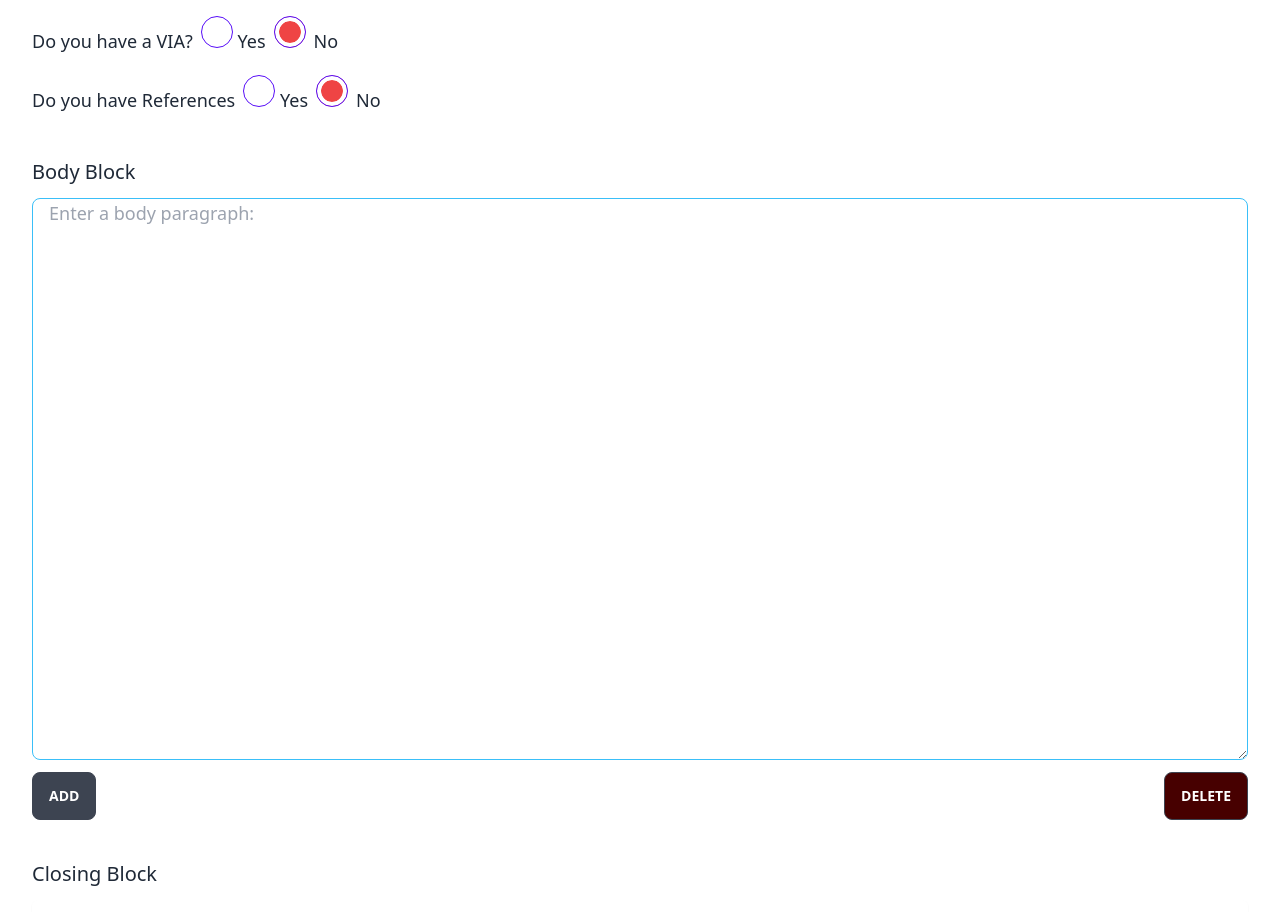
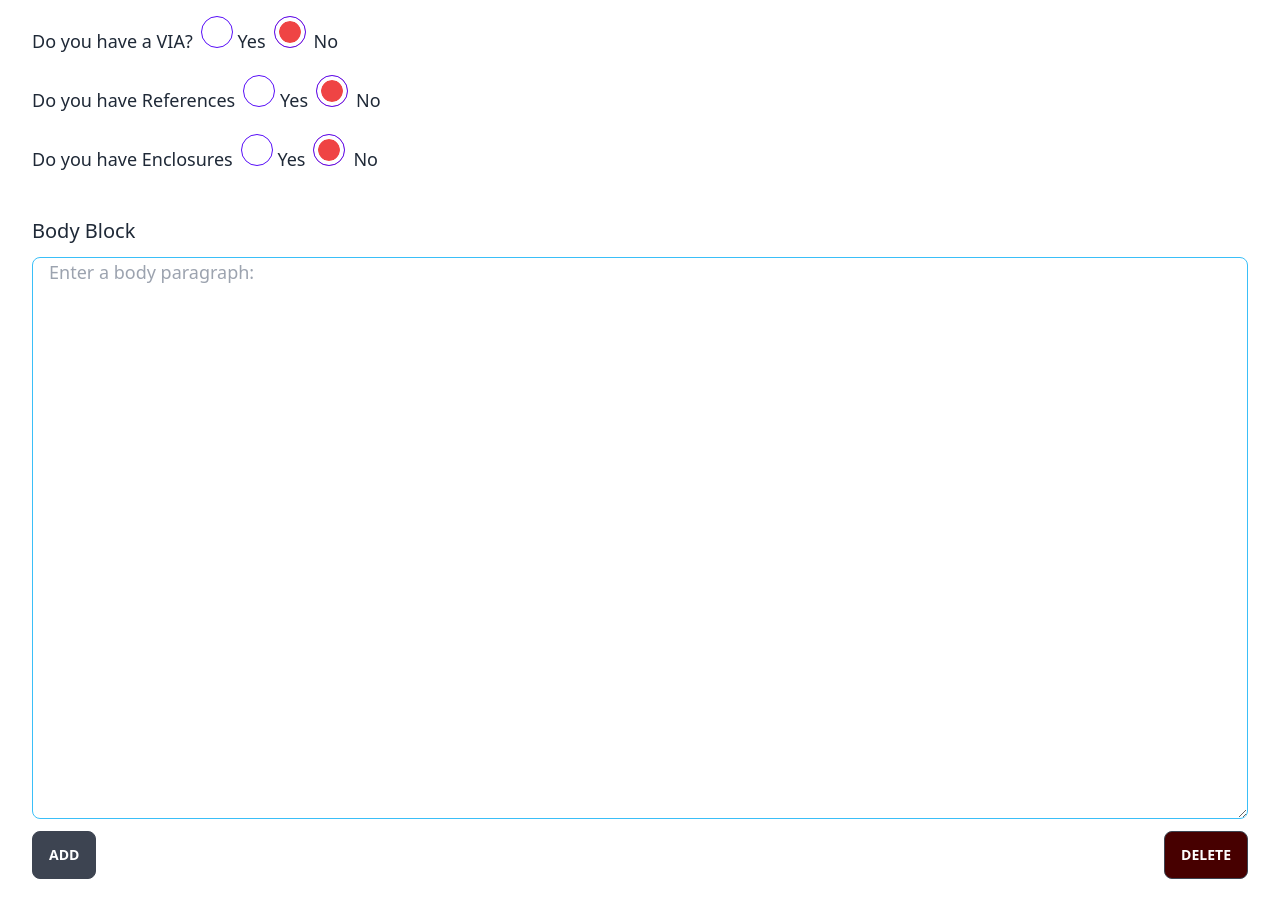
Before and after one commit to GregPetropoulos/Naval-Letter-Generator, a React (Create React App) app: page / in a window 1280 px wide. Shown: the part 1280-2192 px from the top of the page. Built offline with nearby package versions, Linux system fonts and the light colour scheme.

Commit message:
Finished the last UX radio button  in the group.

```diff
--- a/src/components/Radios.jsx
+++ b/src/components/Radios.jsx
@@ -3,15 +3,15 @@ import { Fragment, useState } from 'react';
 const Radios = () => {
   const [viaIsChecked, setViaIsChecked] = useState(false);
   const [refIsChecked, setRefIsChecked] = useState(false);
+  const [encIsChecked, setEncIsChecked] = useState(false);
 
   const [addViaInput, setAddViaInput] = useState([]);
   const [addRefInput, setAddRefInput] = useState([]);
-  console.log('addViaInput--->STATE', addViaInput);
-  console.log('addRefInpu--->STATE', addRefInput);
+  const [addEncInput, setAddEncInput] = useState([]);
 
   // If the VIA radio button is checked Yes, show the first input field and add button
   // If an additional VIA field is added show the remove button
-// * HANDLING THE RADIO CLICK AND SETTING THE INTIAL STATE
+  // * HANDLING THE RADIO CLICK AND SETTING THE INTIAL STATE
   const viaOnChange = () => {
     setViaIsChecked(!viaIsChecked);
     setAddViaInput([{ via: '' }]);
@@ -21,12 +21,20 @@ const Radios = () => {
     setAddRefInput([{ references: '' }]);
   };
 
+  const encOnChange = () => {
+    setEncIsChecked(!encIsChecked);
+    setAddEncInput([{ enclosures: '' }]);
+  };
+
   // * HANDLING THE ADDITION OF HTML INPUT ELEMENTS
   const addViaInputTag = () => {
     setAddViaInput((prev) => [...prev, { via: '' }]);
   };
   const addRefInputTag = () => {
     setAddRefInput((prev) => [...prev, { references: '' }]);
+  };
+  const addEncInputTag = () => {
+    setAddEncInput((prev) => [...prev, { enclosures: '' }]);
   };
 
   // * HANDLING THE REMOVAL OF HTML INPUT ELEMENTS
@@ -41,6 +49,11 @@ const Radios = () => {
     const inputs = [...addRefInput];
     const arrItemRemoved = inputs.filter((item, idx) => idx !== index);
     setAddRefInput(arrItemRemoved);
+  };
+  const removeEncInputTag = (e, index) => {
+    const inputs = [...addEncInput];
+    const arrItemRemoved = inputs.filter((item, idx) => idx !== index);
+    setAddEncInput(arrItemRemoved);
   };
 
   // * HADLING THE ONCHANGES FOR TEXT INPUTS SEPERATELY
@@ -61,11 +74,20 @@ const Radios = () => {
     setAddRefInput(textRefInputs);
   };
 
+  const handleEncTextInput = (e, index) => {
+    const textEncInputs = [...addEncInput];
+    const { name, value } = e.target;
+    textEncInputs[index][name] = value;
+    setAddEncInput(textEncInputs);
+  };
+
   return (
     <Fragment>
       <label className='sm:text-xl mt-7'> Optional Items</label>
 
+      {/****--------------1st RADIO BUTTON AND FIELDS-----------------****/}
       <div className='form-control block items-center text-xs my-1 sm:text-lg'>
+
         <label className='mb-2 mr-2'> Do you have a VIA?</label>
         <input
           type='radio'
@@ -122,7 +144,8 @@ const Radios = () => {
             </div>
           ))
         : null}
-      {/*!* Stopped here need to cop[y and paste therest in below here and update the youtube comment---------------2nd RADIO BUTTON AND FIELDS----------------- */}
+
+      {/****--------------2nd RADIO BUTTON AND FIELDS-----------------****/}
       <div className='form-control block items-center text-xs my-1 sm:text-lg'>
         <label className='mb-2 mr-2'> Do you have References</label>
         <input
@@ -180,40 +203,64 @@ const Radios = () => {
             </div>
           ))
         : null}
-
-      {/* <div className='form-control block text-xs my-1 sm:text-lg'>
-        <label className='mb-2 mr-2'> Do you have References?</label>
-        <input
-          type='radio'
-          name='radio-2'
-          className='radio radio-primary mx-2 radio-xs checked:bg-blue-500 sm:radio-lg'
-        />{' '}
-        Yes
-        <input
-          type='radio'
-          name='radio-2'
-          className='radio  mx-2 radio-xs radio-primary checked:bg-red-500 sm:radio-lg'
-          checked
-        />
-        No
-      </div>
-
-      <div className='form-control block text-xs my-1 sm:text-lg'>
-        <label className='mb-2 mr-2'> Do you have Enclosures?</label>
+      {/****--------------3nd RADIO BUTTON AND FIELDS-----------------****/}
+      <div className='form-control block items-center text-xs my-1 sm:text-lg'>
+        <label className='mb-2 mr-2'> Do you have Enclosures</label>
         <input
           type='radio'
           name='radio-3'
-          className='radio radio-primary mx-2 radio-xs checked:bg-blue-500 sm:radio-lg'
+          id='radio-3'
+          value='3'
+          checked={encIsChecked === true}
+          onChange={encOnChange}
+          className='radio radio-primary mx-2 radio-xs checked:bg-blue-500 sm:radio-lg sm:m-0'
         />{' '}
         Yes
         <input
           type='radio'
           name='radio-3'
+          id='radio-3'
+          value='3'
+          checked={encIsChecked === false}
+          onChange={encOnChange}
           className='radio  mx-2 radio-xs radio-primary checked:bg-red-500 sm:radio-lg'
-          checked
         />
         No
-      </div> */}
+      </div>
+      {encIsChecked
+        ? addEncInput.map((item, index) => (
+            <div key={index}>
+              <input
+                name='enclosures'
+                id='enclosures'
+                value={item.enclosures}
+                onChange={(e) => handleEncTextInput(e, index)}
+                type='text'
+                className='block w-full text-black text-[8px] my-3 rounded-md py-2 pl-1 pr-2 shadow-sm focus:outline-none focus:border-sky-500 focus:ring-sky-500 focus:ring-1 sm:text-base sm:pl-9 sm:pr-3'
+                placeholder='Enter The Via (Title, name of activity (Code), location when needed'
+              />
+
+              {/* Add button appears on last input field added */}
+              {addEncInput.length - 1 === index && addEncInput.length < 3 && (
+                <button
+                  type='button'
+                  className='btn mr-4 btn-sm sm:btn'
+                  onClick={addEncInputTag}>
+                  Add Encl
+                </button>
+              )}
+
+              {addEncInput.length > 1 && (
+                <button
+                  type='button'
+                  className='btn btn-sm sm:btn'
+                  onClick={(e) => removeEncInputTag(e, index)}>
+                  Remove Encl
+                </button>
+              )}
+            </div>
+          ))
+        : null}
     </Fragment>
   );
 };
```
